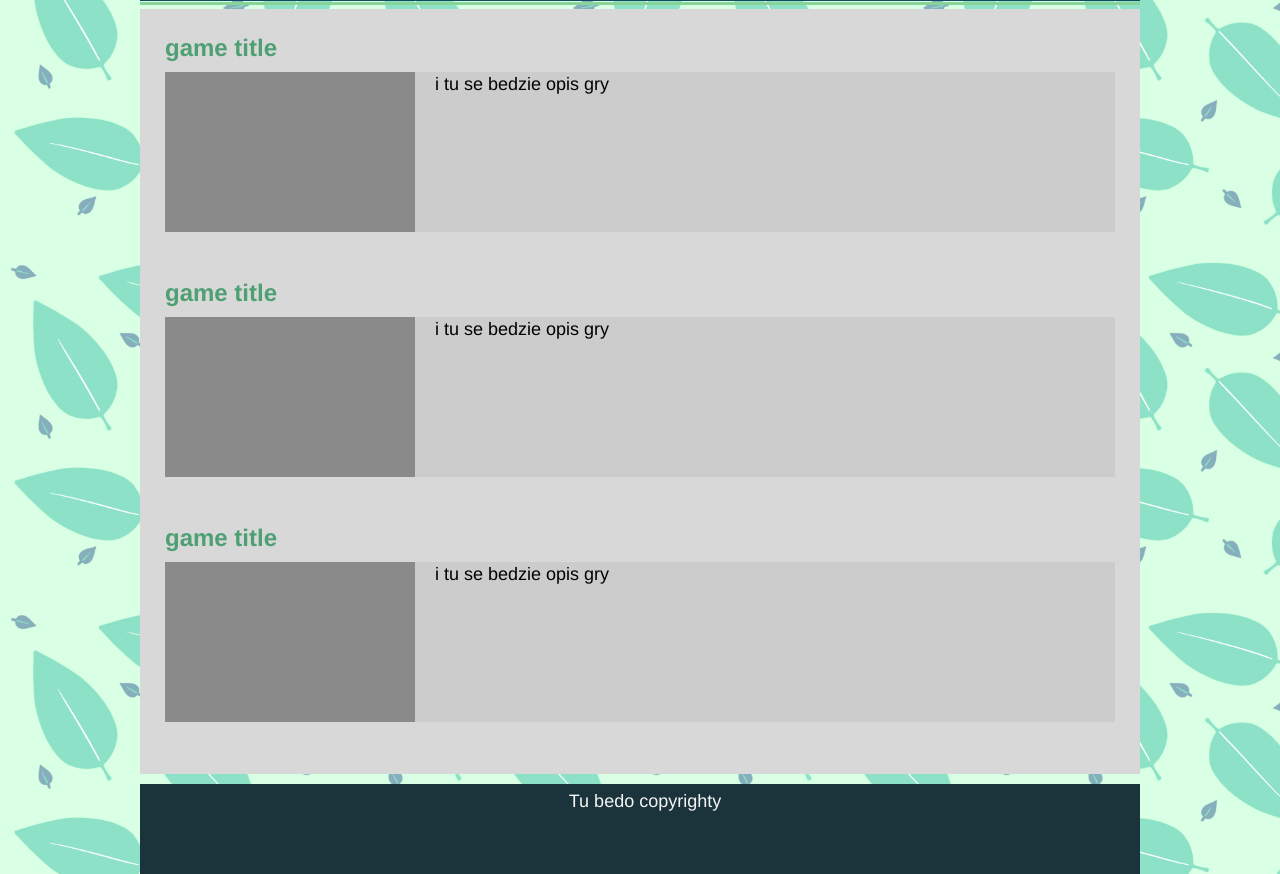
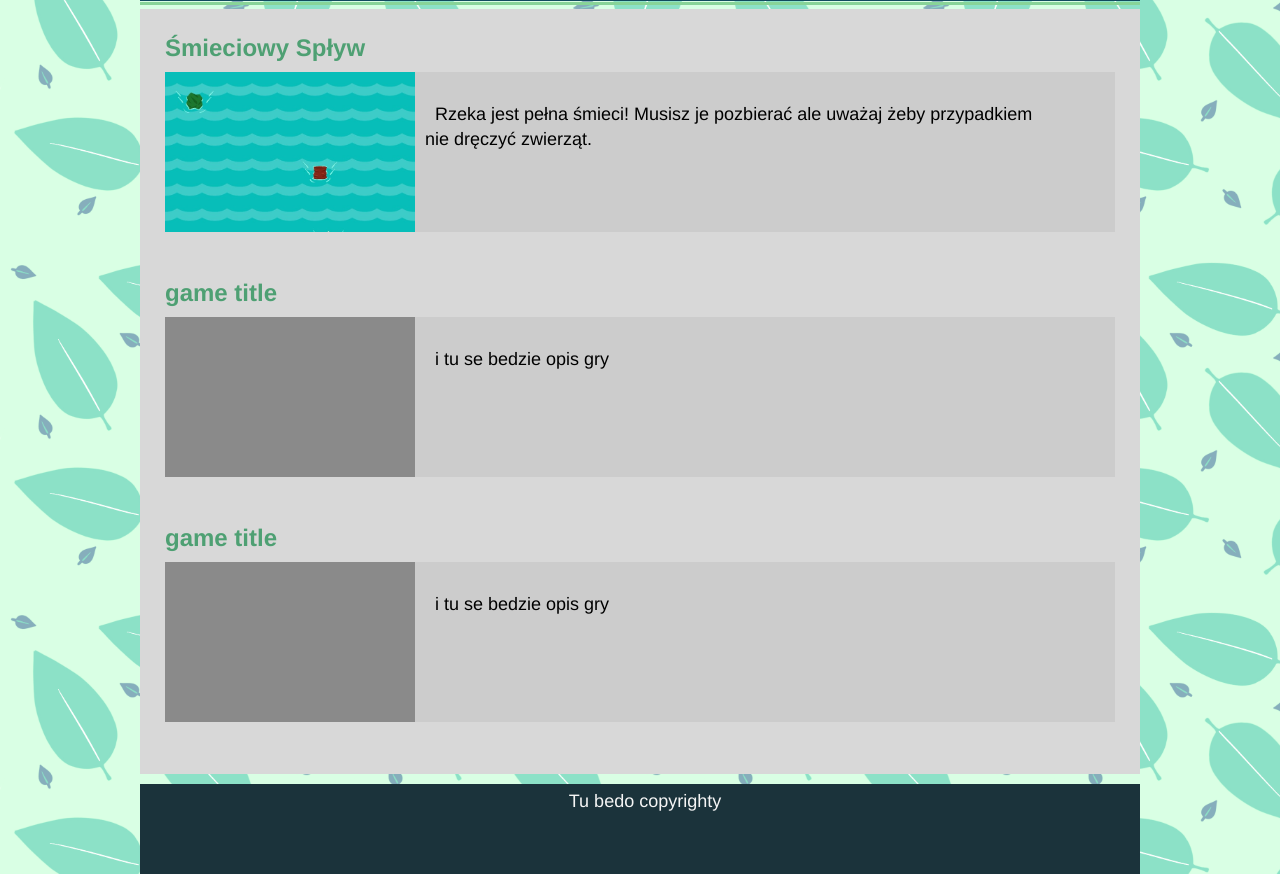
Before and after one commit to Jeremiej19/Apk, a PHP site: page /pages/games_list.html in a window 1280 px wide. Shown: the part 111-985 px from the top of the page. Run offline with PHP 8.4, Linux system fonts and the light colour scheme.

Commit message:
game1strona

```diff
--- a/pages/authors.html
+++ b/pages/authors.html
@@ -39,7 +39,7 @@
             <div>
               <h2>Jeremiasz Śliwiński</h2><br>
               <p>18 Lat</p><br>
-              <p>Zapalony programista i fan Warcraft'a</p>
+              <p>Zapalony progtamista, gracz i toxic.</p>
             </div>
 
           </div><!--koniec osoby-->
@@ -82,7 +82,7 @@
                   <div>
                     <h2>Bartłomiej Gala</h2><br>
                     <p>17 Lat</p><br>
-                    <p>I JA, </p>
+                    <p></p>
                   </div>
 
                 </div><!--koniec osoby-->
--- a/pages/games_list.html
+++ b/pages/games_list.html
@@ -29,10 +29,10 @@
         <!-- link do gry -->
             <a href="gra1.html" class="no_decoration">
                 <div class="list">
-                    <h2>game title</h2>
-                    <div class="miniature"></div>
+                    <h2>Śmieciowy Spływ</h2>
+                    <div class="miniature" style="background-image: url(page_imgs/miniature_game_1.jpg);"></div>
                     <div class="info">
-                        <p>i tu se bedzie opis gry</p>
+                        <p>Rzeka jest pełna śmieci! Musisz je pozbierać ale uważaj żeby przypadkiem nie dręczyć zwierząt.</p>
                     </div>
                 </div>
             </a>
--- a/pages/gra2.html
+++ b/pages/gra2.html
@@ -30,12 +30,6 @@
 
                   <iframe src="../games/game2/game.html" frameborder="0" width="800px" height="620px" scrolling="no"></iframe>
 
-                  <br><br><hr><br>
-
-                  <div class="info" style="padding-inline-start: 0px; border: 1px gray solid;">
-                    <h3>Informacje o grze</h3>
-                    <p>tu se pisz info o grze i sterowaniu</p>
-                  </div>
                 </div>
 
                 <div id="footer">
--- a/pages/kurs_2.html
+++ b/pages/kurs_2.html
@@ -45,10 +45,6 @@
 
             <br><br><hr><br>
 
-            <div class="info" style="padding-inline-start: 0px; border: 1px gray solid;">
-              <h3>Informacje o grze</h3>
-              <p>Nie pozwól żeby śmieci przedostały sie do oceanu! Klikaj śmieci myszką aby je zebrać.</p>
-            </div>
 
             <div class="buttons">
               <a href="kurs_1.html" class="button"><div class="button"><- Wstecz</div></a>
--- a/pages/kurs_4.html
+++ b/pages/kurs_4.html
@@ -28,7 +28,6 @@
         <div id="content">
 
           <div id="content">
-            <h2 class="title">tytul gry 2</h2>
 
             <div class="spis"><!--Spis treści--> <h3 class="center">SPIS TREŚCI</h3>
               <a href="kurs_1.html#AD1"><p>Śmieci jako problem globalny</p></a>
@@ -45,10 +44,6 @@
 
             <br><br><hr><br>
 
-            <div class="info" style="padding-inline-start: 0px; border: 1px gray solid;">
-              <h3>Informacje o grze</h3>
-              <p>tu se pisz info o grze i sterowaniu</p>
-            </div>
           </div>
 
           <div class="buttons">
--- a/pages/kurs_5.html
+++ b/pages/kurs_5.html
@@ -71,7 +71,7 @@
 
             <div class="buttons">
               <a href="kurs_4.html" class="button"><div class="button"><- Wstecz</div></a>
-              <a href="quiz.php.html" class="button"><div class="button">Dalej -></div></a>
+              <a href="quiz.php" class="button"><div class="button">Dalej -></div></a>
             </div>
 
         </div>
--- a/styles/main.css
+++ b/styles/main.css
@@ -309,13 +309,15 @@ div.osoba img {
     background-color: rgb(138, 138, 138);
     float: left;
     margin-top: 10px;
+    background-size: cover;;
 }
 
 .info {
     background-color: #cccccc;
-    height: 80%;
+    height: 70%;
     width: 100%-20px;
     padding-inline-start: 250px;
+    padding-top: 20px;
     margin-top: 10px;
 }
 .info * {
```
Also changed, not shown: pages/gra1.html (+3 -7 lines), pages/page_imgs/miniature_game_1.jpg (added).
